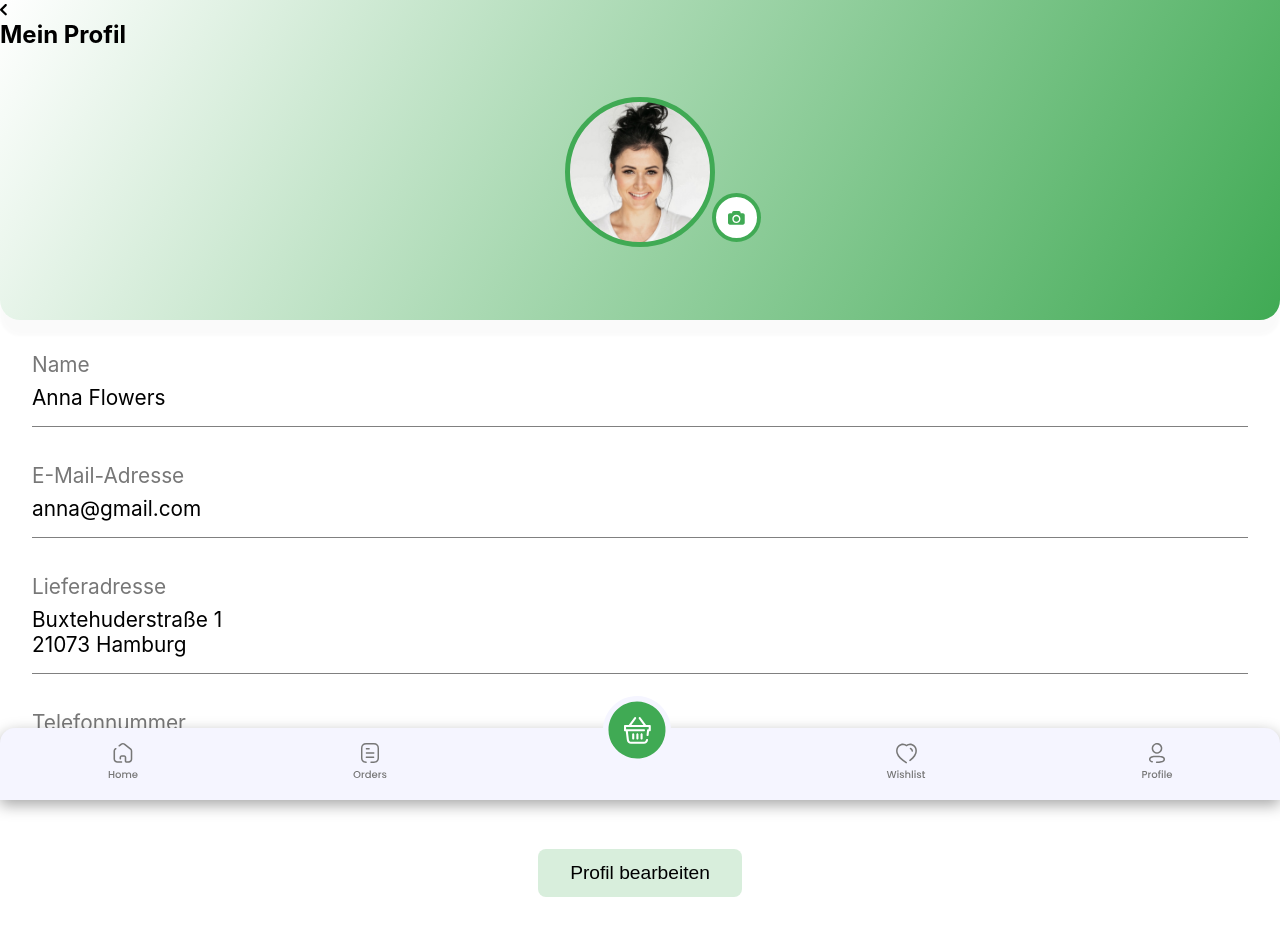
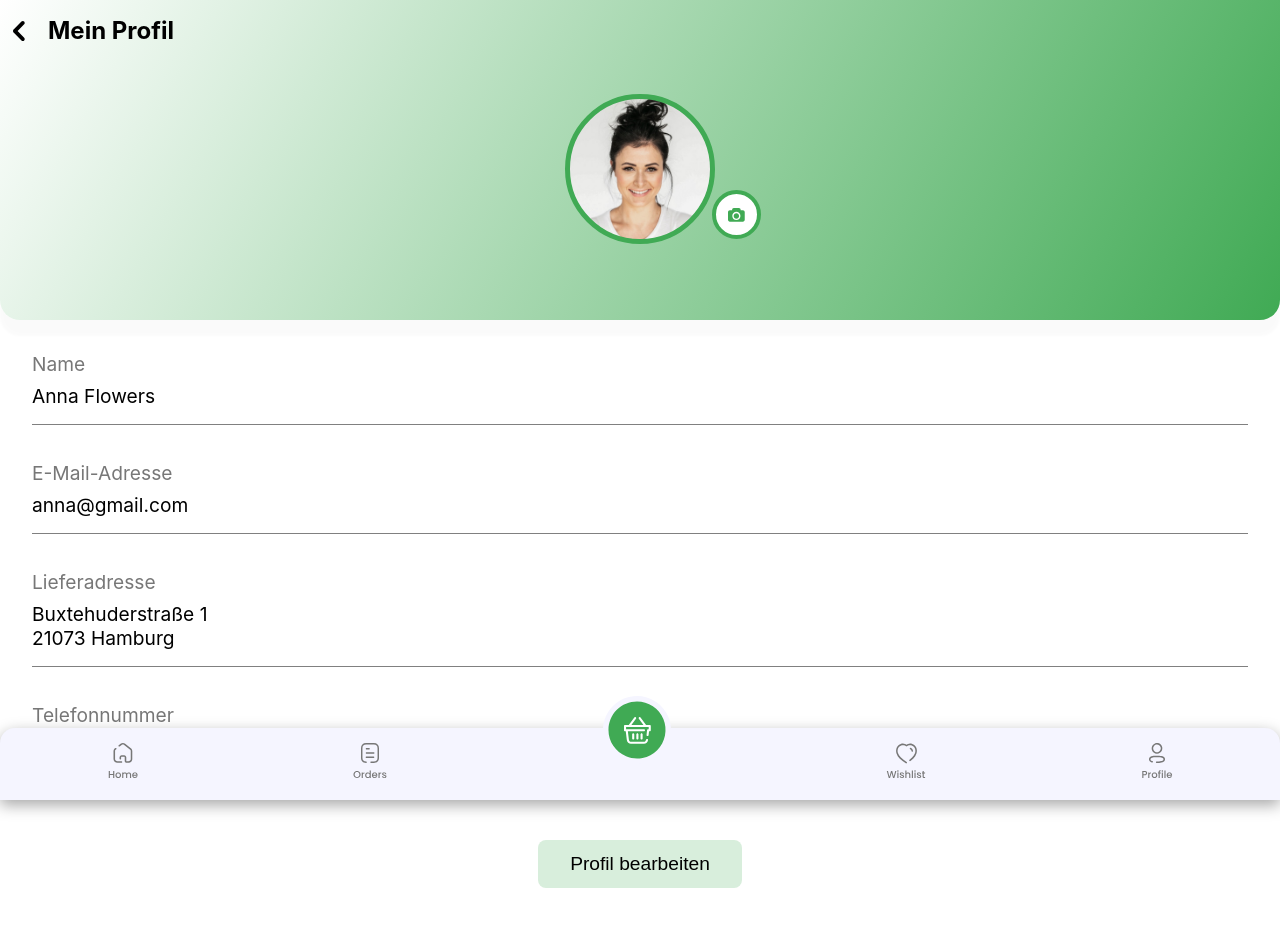
Before and after one commit to roman-supercode/project-FreshBite, a React (Create React App) app in the folder client/: page /profile/1 in a window 1280 px wide. Shown: the top 936 px of the page. Built offline with nearby package versions, Linux system fonts and the light colour scheme; the HTML template or start-up script is replaced by a standard one.

Commit message:
css fixes

```diff
--- /dev/null
+++ b/client/src/components/GoBack/GoBackButton.css
@@ -0,0 +1,9 @@
+.goBack {
+  width: 30px;
+  height: 30px;
+  padding: 5px;
+}
+
+.goBackImg {
+  width: 60%;
+}
--- a/client/src/components/GoBack/GoBackButton.jsx
+++ b/client/src/components/GoBack/GoBackButton.jsx
@@ -1,11 +1,13 @@
 import { useNavigate } from "react-router-dom";
 import previous from "../../assets/previous.svg";
+import "./GoBackButton.css";
 
 function GoBackButton() {
   const navigate = useNavigate();
+
   return (
-    <div onClick={() => navigate(-1)}>
-      <img src={previous} alt="go back icon" />
+    <div onClick={() => navigate(-1)} className="goBack">
+      <img src={previous} alt="go back icon" className="goBackImg" />
     </div>
   );
 }
--- a/client/src/pages/Profile/Profile.css
+++ b/client/src/pages/Profile/Profile.css
@@ -1,5 +1,5 @@
 .profileContainer {
-  margin-bottom: 10rem;
+  margin-bottom: 8rem;
 }
 
 .topSection {
@@ -13,7 +13,7 @@
 .profile {
   width: 150px;
   height: 150px;
-  margin: 3rem auto;
+  margin: 2rem auto;
   border-radius: 50%;
   border: 5px solid #40aa54;
   background-image: url("../../assets/profile-pic.jpg");
@@ -39,11 +39,11 @@
 .fix {
   margin-bottom: 0.5rem;
   color: #777777;
-  font-size: 1.3rem;
+  font-size: 1.2rem;
 }
 
 .variabel {
-  font-size: 1.3rem;
+  font-size: 1.2rem;
 }
 
 article {
@@ -61,3 +61,9 @@ article {
   display: block;
   margin: 4rem auto;
 }
+
+.topDiv {
+  display: flex;
+  gap: 10px;
+  padding: 1rem 0.5rem;
+}
--- a/client/src/pages/Profile/Profile.jsx
+++ b/client/src/pages/Profile/Profile.jsx
@@ -1,6 +1,4 @@
-import { Link } from "react-router-dom";
 import "./Profile.css";
-import previous from "../../assets/previous.svg";
 import cameraIcon from "../../assets/camera-icon.svg";
 import GoBackButton from "../../components/GoBack/GoBackButton";
 
@@ -8,10 +6,7 @@ const Profile = () => {
   return (
     <div className="profileContainer">
       <section className="topSection">
-        <div className="goBack">
-          {/* <Link to="/home" className="previousLink">
-            <img src={previous} alt="preveious icon" className="previous" />
-          </Link> */}
+        <div className="topDiv">
           <GoBackButton />
           <h2>Mein Profil</h2>
         </div>
```
